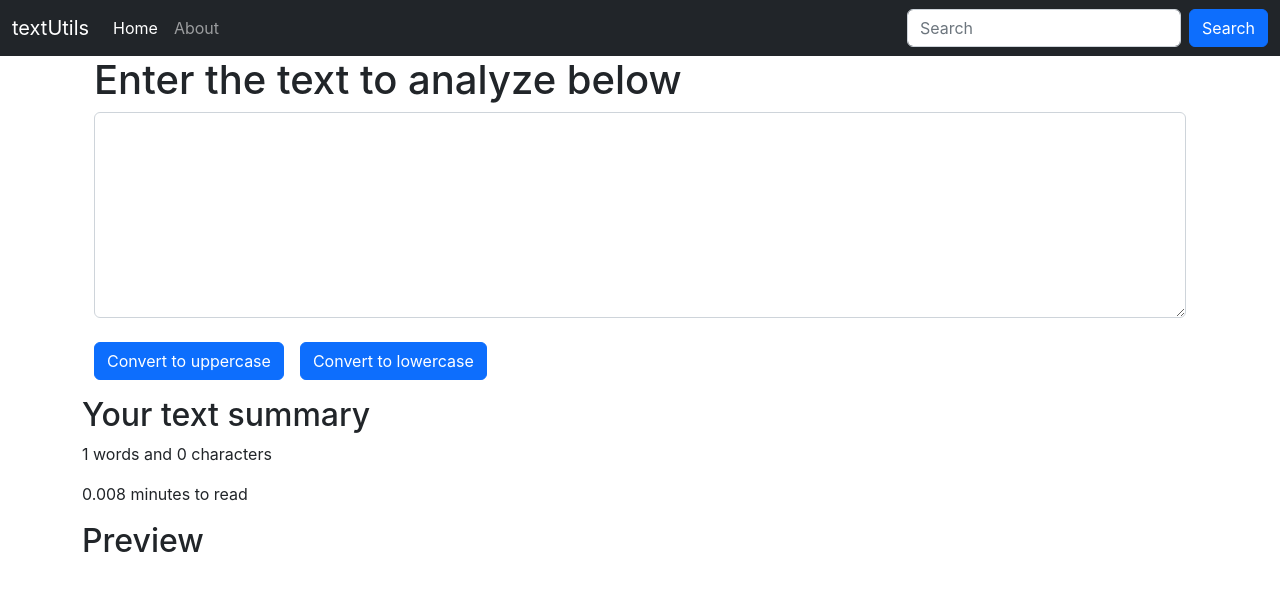
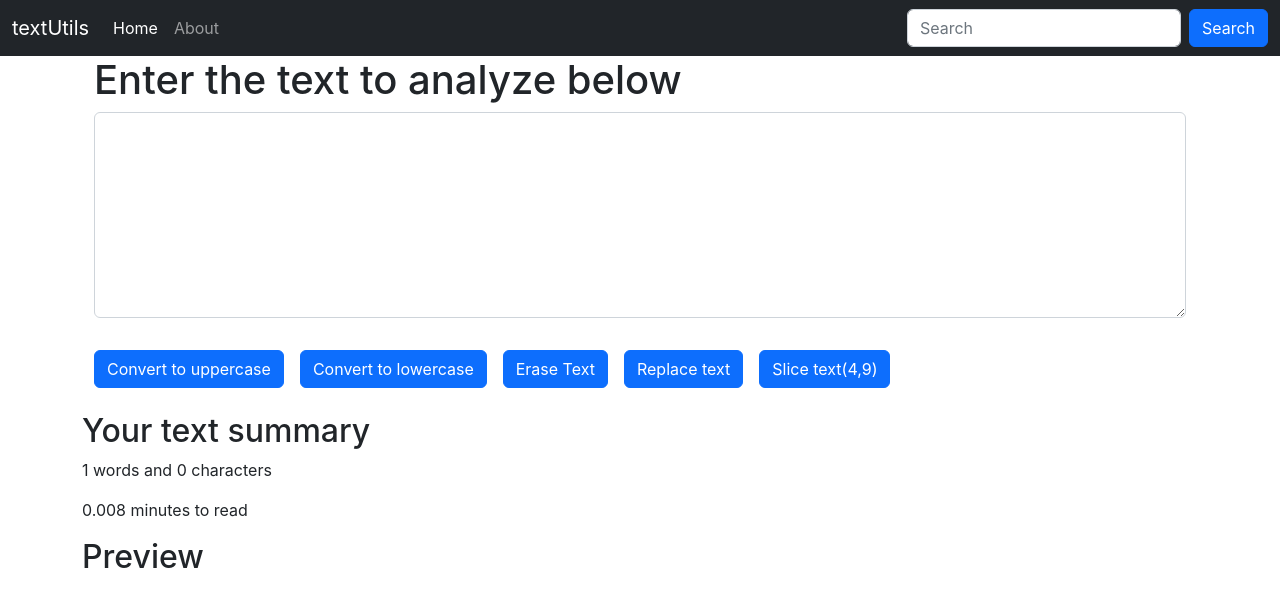
Before and after one commit to rks-031/textUtils, a React (Create React App) app: page / in a window 1280 px wide. Shown: the top 606 px of the page. Built offline with nearby package versions, Linux system fonts and the light colour scheme.

Commit message:
some more changes

```diff
--- a/src/components/textForms.js
+++ b/src/components/textForms.js
@@ -10,6 +10,27 @@ export default function TextForms(props) {
   const handleLowClick = () => {
     console.log("Upper case was clicked " + text);
     let newText = text.toLowerCase();
+    setText(newText);
+  };
+
+  const handleReplace = () => {
+    console.log("Text was Replaced" + text);
+    //     let element="this";
+    let newText = text.replace("this", "that");
+    setText(newText);
+  };
+
+  const handleSlicing = () => {
+    console.log("Text was Sliced" + text);
+    let num1 = 4;
+    let num2 = 9;
+    let newText = text.slice(num1, num2);
+    setText(newText);
+  };
+
+  const handleClick = () => {
+    console.log("Text was erased " + text);
+    let newText = " ";
     setText(newText);
   };
 
@@ -39,6 +60,15 @@ export default function TextForms(props) {
           <button className="btn btn-primary mx-3" onClick={handleLowClick}>
             Convert to lowercase
           </button>
+          <button className="btn btn-primary" onClick={handleClick}>
+            Erase Text
+          </button>
+          <button className="btn btn-primary mx-3" onClick={handleReplace}>
+            Replace text
+          </button>
+          <button className="btn btn-primary my-2" onClick={handleSlicing}>
+            Slice text(4,9)
+          </button>
         </div>
       </div>
       <div className="conatiner my-3">
```
